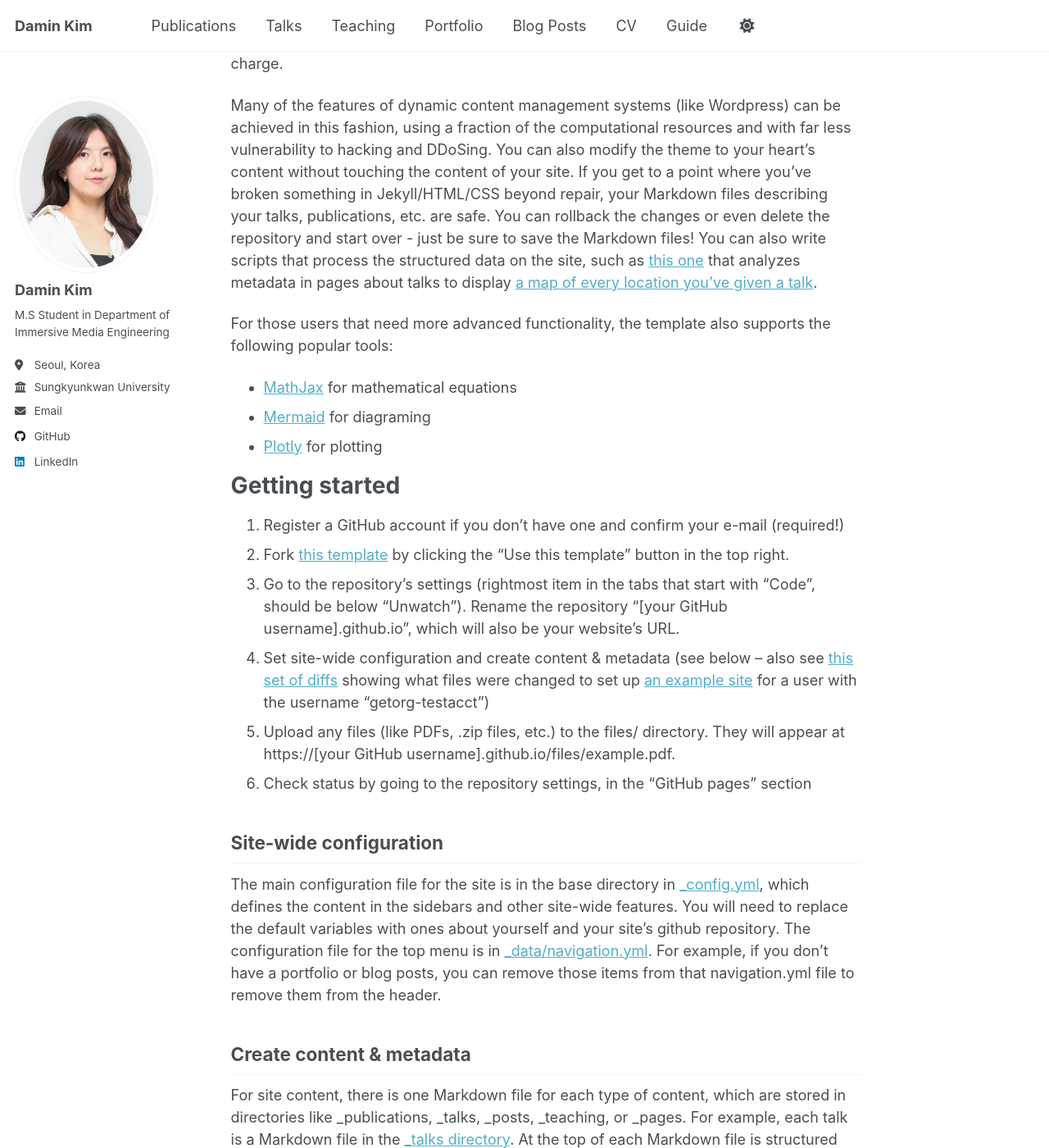
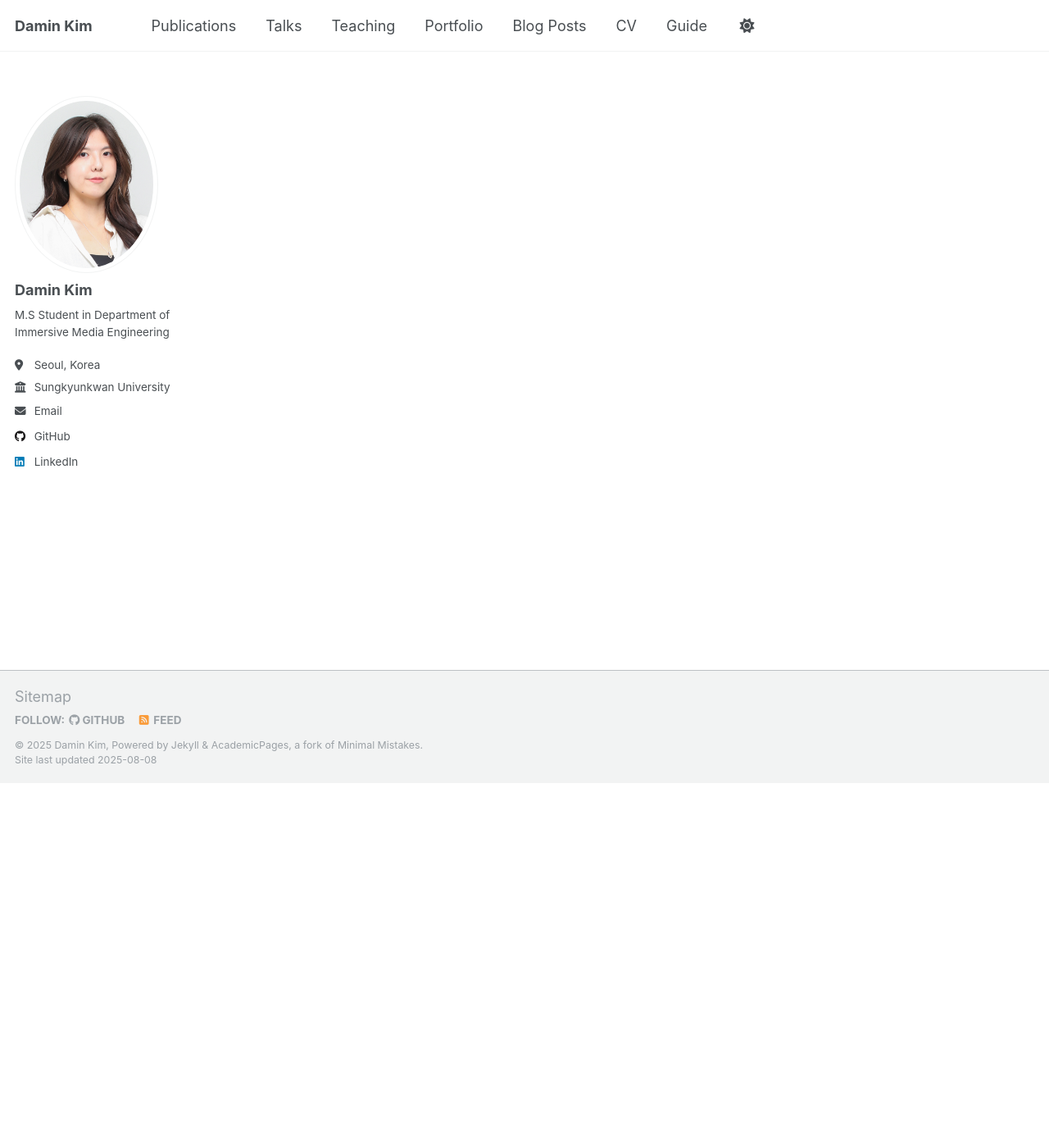
Before and after one commit to damin0129/damin0129.github.io, a Jekyll site: the page built from _pages/about.md, in a window 1280 px wide and 1400 px high, scrolled down 445 px. Shown: the whole window at 82% size. Built offline with Jekyll 4.4.1, drawn with Linux system fonts in a browser that asks for light colours; a script that is not in the unit is left out; some of the changed text lies outside the part shown.

Commit message:
change id

```diff
--- a/_config.yml
+++ b/_config.yml
@@ -13,9 +13,9 @@ title                    : "Damin Kim"
 title_separator          : "-"
 name                     : &name "Damin Kim"
 description              : &description "personal description"
-url                      : https://meokku.github.io # the base hostname & protocol for your site e.g. "https://[your GitHub username].github.io" or if you already have some other page hosted on Github then use "https://[your GitHub username].github.io/[Your Repo Name]"
+url                      : https://damin0129.github.io # the base hostname & protocol for your site e.g. "https://[your GitHub username].github.io" or if you already have some other page hosted on Github then use "https://[your GitHub username].github.io/[Your Repo Name]"
 baseurl                  : "" # the subpath of your site, e.g. "/blog"
-repository               : "meokku/meokku.github.io"
+repository               : "damin0129/damin0129.github.io"
 
 # Site Author - The following control what appear as part of the author content on the side bar.
 #               If a field is blank the icon and link will not appear, otherwise it will be shown.
@@ -47,7 +47,7 @@ author:
   bitbucket        : # Username - Update with your username on the site
   codepen          : # Username
   dribbble         : # Username
-  github           : "meokku"
+  github           : "damin0129"
   kaggle           : # Username
   stackoverflow    : # User number or user number and name (i.e., use "1" or "1/jeff-atwood")
 
--- a/_pages/about.md
+++ b/_pages/about.md
@@ -14,7 +14,7 @@ I have interest in **LLM jailbreak**, **AI security**, and **educational technol
 
  You can fork [this template](https://github.com/academicpages/academicpages.github.io) right now, modify the configuration and Markdown files, add your own PDFs and other content, and have your own site for free, with no ads! -->
 
-A data-driven personal website
+<!-- A data-driven personal website
 ======
 Like many other Jekyll-based GitHub Pages templates, Academic Pages makes you separate the website's content from its form. The content & metadata of your website are in structured Markdown files, while various other files constitute the theme, specifying how to transform that content & metadata into HTML pages. You keep these various Markdown (.md), YAML (.yml), HTML, and CSS files in a public GitHub repository. Each time you commit and push an update to the repository, the [GitHub pages](https://pages.github.com/) service creates static HTML pages based on these files, which are hosted on GitHub's servers free of charge.
 
@@ -56,4 +56,4 @@ Example: editing a Markdown file for a talk
 
 For more info
 ------
-More info about configuring Academic Pages can be found in [the guide](https://academicpages.github.io/markdown/), the [growing wiki](https://github.com/academicpages/academicpages.github.io/wiki), and you can always [ask a question on GitHub](https://github.com/academicpages/academicpages.github.io/discussions). The [guides for the Minimal Mistakes theme](https://mmistakes.github.io/minimal-mistakes/docs/configuration/) (which this theme was forked from) might also be helpful.
+More info about configuring Academic Pages can be found in [the guide](https://academicpages.github.io/markdown/), the [growing wiki](https://github.com/academicpages/academicpages.github.io/wiki), and you can always [ask a question on GitHub](https://github.com/academicpages/academicpages.github.io/discussions). The [guides for the Minimal Mistakes theme](https://mmistakes.github.io/minimal-mistakes/docs/configuration/) (which this theme was forked from) might also be helpful. -->
```
